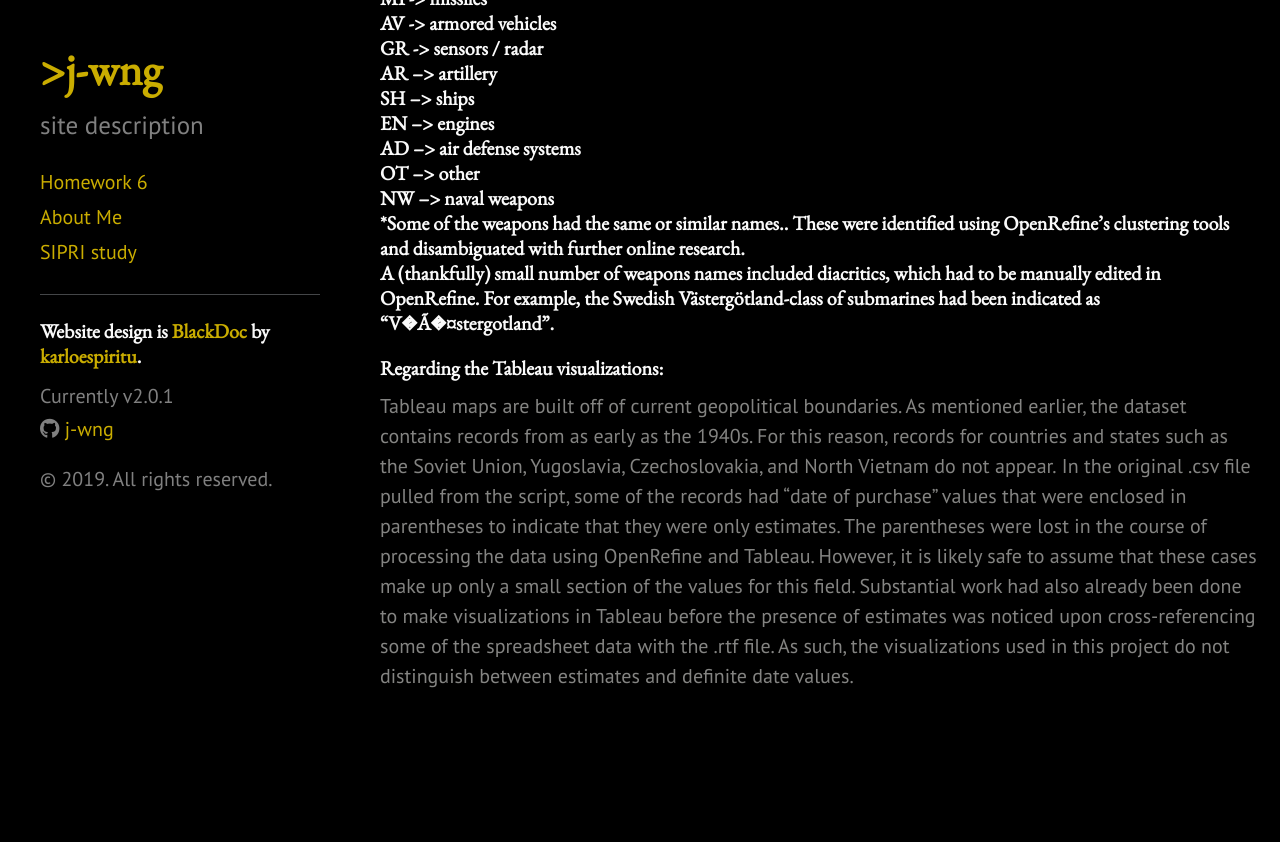
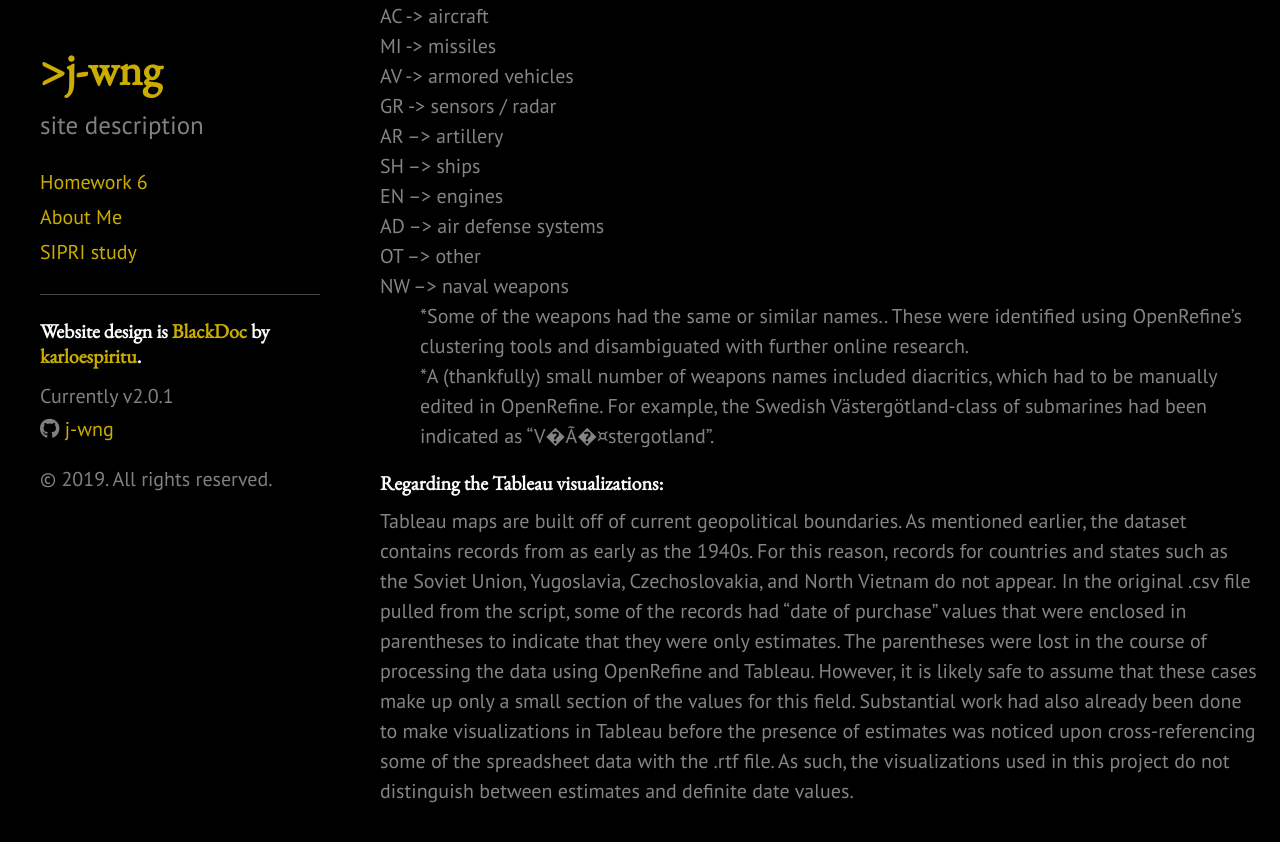
Before and after one commit to j-wng/j-wng.github.io, a Jekyll site: the page built from aboutproject.html, in a window 1280 px wide and 900 px high, scrolled down 941 px. Shown: the top 842 px of the window. Built offline with Jekyll 4.4.1, drawn with Linux system fonts in a browser that asks for light colours; nearby versions of some CDN libraries; before the commit the page ends 1732 px from its top, so only the background shows below that.

Commit message:
Update aboutproject.html

```diff
--- a/aboutproject.html
+++ b/aboutproject.html
@@ -55,13 +55,17 @@
 
 <p>
 
+<o1>
 <h5>Cleaning/modifications to the data that should be noted:</h5>
-<h5>
-  *Some of the fields in the .csv utilize acronyms that are not explicitly clarified in the SIPRI’s “Sources and Methods” page. This applies for the field “Weapons_Category”, wherein the following acronym spell-outs were made:<br>
-    AC -> aircraft<br>MI -> missiles<br>AV -> armored vehicles<br>GR -> sensors / radar<br>AR –> artillery<br>SH –> ships<br>EN –> engines<br>AD –> air defense systems<br>OT –> other<br>NW –> naval weapons<br>
-  *Some of the weapons had the same or similar names.. These were identified using OpenRefine’s clustering tools and disambiguated with further online research.<br>
-   <li>A (thankfully) small number of weapons names included diacritics, which had to be manually edited in OpenRefine. For example, the Swedish Västergötland-class of submarines had been indicated as “V�Ã�¤stergotland”.</li>
+<li>
+  <h5>
+  *Some of the fields in the .csv utilize acronyms that are not explicitly clarified in the SIPRI’s “Sources and Methods” page. This applies for the field “Weapons_Category”, wherein the following acronym spell-outs were made:</li><br>
+    <o1><li>AC -> aircraft<br>MI -> missiles<br>AV -> armored vehicles<br>GR -> sensors / radar<br>AR –> artillery<br>SH –> ships<br>EN –> engines<br>AD –> air defense systems<br>OT –> other<br>NW –> naval weapons<br></li><ol>
 
+   <li>*Some of the weapons had the same or similar names.. These were identified using OpenRefine’s clustering tools and disambiguated with further online research.</li><br>
+   <li>*A (thankfully) small number of weapons names included diacritics, which had to be manually edited in OpenRefine. For example, the Swedish Västergötland-class of submarines had been indicated as “V�Ã�¤stergotland”.</li>
+
+</ol>
 </p>
 
 <p>
```
